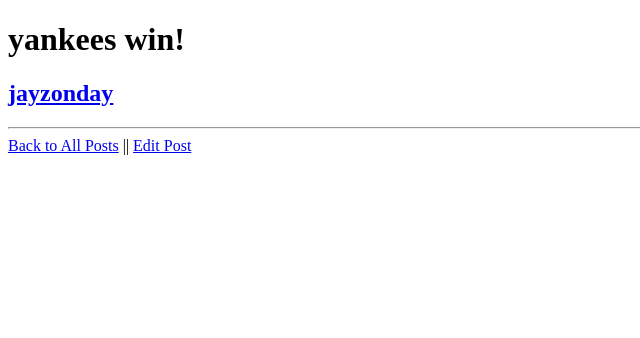
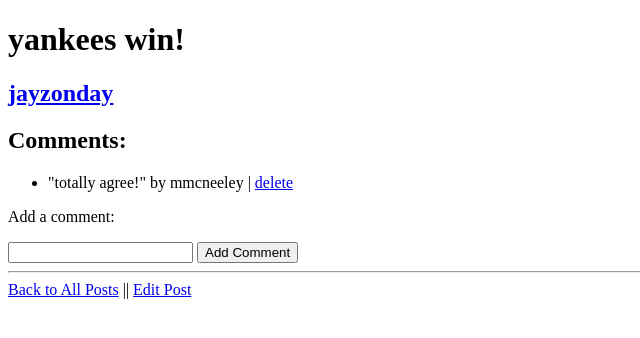
Before and after one commit to mmcneeley/reddit_app, a Rails app: page /posts/1 in a window 1280 px wide. Shown: the top 338 px of the page, without its empty margins (0-640 px from the left). Run offline with Rails 7, Linux system fonts and the light colour scheme; data comes from the database, SQL or seed files in the repository.

Commit message:
added all of the code to implement comments

```diff
--- a/app/controllers/posts_controller.rb
+++ b/app/controllers/posts_controller.rb
@@ -1,11 +1,15 @@
 class PostsController < ApplicationController
-before_action :get_post, only:[:show, :edit, :update, :destroy]
+before_action :get_post, only: [:show, :edit, :update, :destroy]
 
   def index
     @posts = Post.all
   end
 
   def show
+    #list all the comments
+    @comments = @post.comments
+    #this is for the commenting to get a random user, until we have auth
+    @user_sample = User.all.sample
   end
 
   def new
--- /dev/null
+++ b/app/models/comment.rb
@@ -0,0 +1,4 @@
+class Comment < ApplicationRecord
+  belongs_to :post
+  belongs_to :user
+end
--- a/app/models/post.rb
+++ b/app/models/post.rb
@@ -1,5 +1,6 @@
 class Post < ApplicationRecord
   belongs_to :user
+  has_many :comments, dependent: :destroy
 
   validates :title, presence: true
 
--- a/app/models/user.rb
+++ b/app/models/user.rb
@@ -1,5 +1,6 @@
 class User < ApplicationRecord
   has_many :posts, dependent: :destroy
+  has_many :comments, dependent: :destroy
 
   validates :username, presence: true, uniqueness: true
   validates :email, presence: true, uniqueness: true
--- a/app/views/posts/show.html.erb
+++ b/app/views/posts/show.html.erb
@@ -1,4 +1,22 @@
 <h1><%= @post.title %></h1>
 <h2><%= link_to @post.user.username, @post.user %></h2>
+
+<% if @comments.any? %>
+<h2>Comments:</h2>
+<ul>
+  <% @comments.each do |c| %>
+  <li>"<%= c.content %>" by <%= c.user.username %> | <%= link_to "delete", post_comment_path(c), method: 'delete' %></li>
+  <% end %>
+</ul>
+<% end %>
+
+<p>Add a comment:</p>
+<%= form_tag("/posts/#{@post.id}/comments", method: 'POST') do %>
+  <%= text_field_tag :content %>
+  <%= hidden_field_tag :post_id, @post.id %>
+  <%= hidden_field_tag :user_id, @user_sample.id %>
+  <%= submit_tag "Add Comment" %>
+<% end %>
+
 <hr>
 <%= link_to "Back to All Posts", posts_path %> || <%= link_to "Edit Post", edit_post_path %>
--- a/config/routes.rb
+++ b/config/routes.rb
@@ -1,5 +1,7 @@
 Rails.application.routes.draw do
-resources :posts
+resources :posts do
+  resources :comments
+end
 resources :users
 
 end
--- a/db/seeds.rb
+++ b/db/seeds.rb
@@ -16,3 +16,8 @@
 movies = Post.create(title: "I love star wars", user: henry)
 cars = Post.create(title: "someone busted my car! ugh", user: joe)
 tech = Post.create(title: "I love to code, don't you?", user: mike)
+
+#comments
+Comment.create(content: 'great post!', user: joe, post: movies)
+Comment.create(content: 'totally agree!', user: mike, post: sports)
+Comment.create(content: 'loved this!', user: henry, post: tech)
```
Also changed, not shown: app/controllers/comments_controller.rb (added, +37 -0 lines), db/migrate/20180417134043_create_comments.rb (added, +11 -0 lines), test/fixtures/comments.yml (added, +11 -0 lines), test/models/comment_test.rb (added, +7 -0 lines), db/schema.rb.
